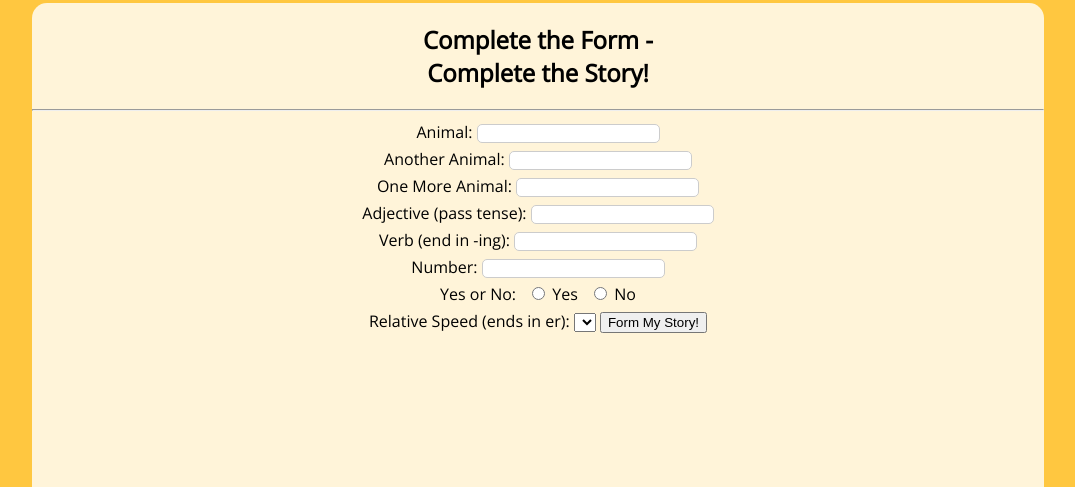
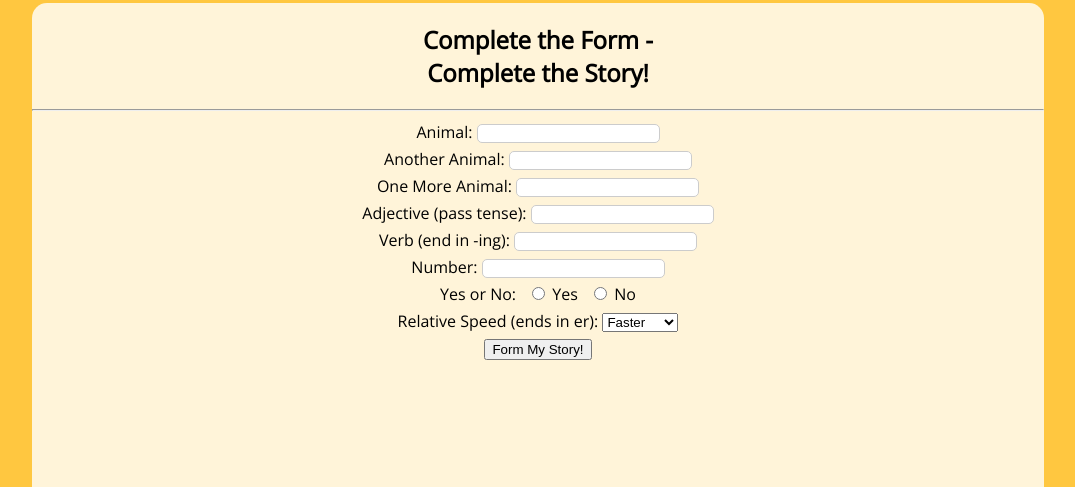
Before and after one commit to JayleneD2/FormAstory, a plain HTML site: page index.html in a window 1280 px wide. Shown: the part 313-800 px from the top of the page, without its empty margins (102-1177 px from the left). Drawn offline with nearby package versions, Linux system fonts and the light colour scheme.

Commit message:
add options for drop down menu

```diff
--- a/index.html
+++ b/index.html
@@ -61,10 +61,12 @@
 
         <label>Relative Speed (ends in er):</label>
         <select id="speed" name="speed" required>
-
-
+          <option value="faster">Faster</option>
+          <option value="quicker">Quicker</option>
+          <option value="speedier">Speedier</option>
         </select>
 
+        <br>
         </span>
         <input type="submit" value="Form My Story!">
       </form>
```
